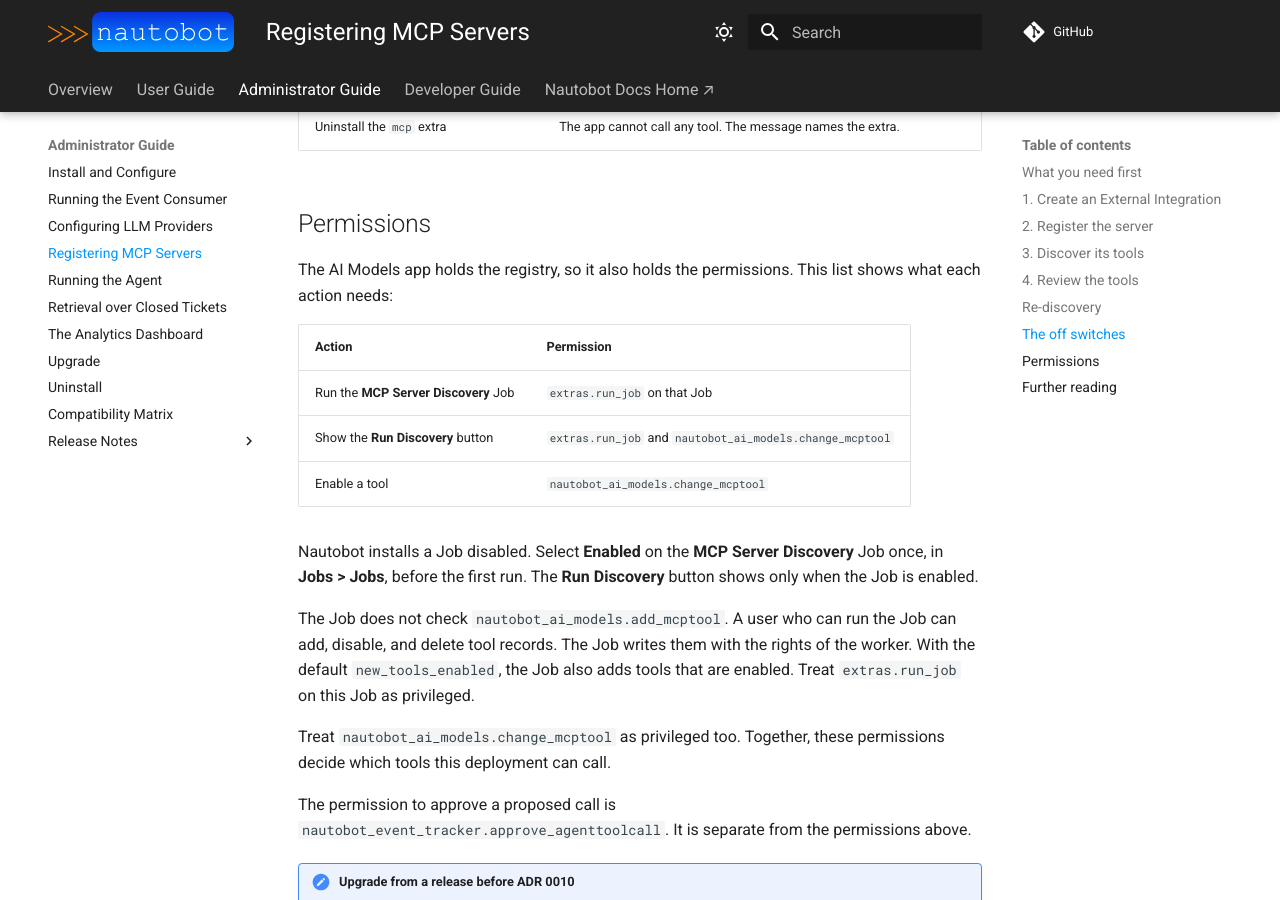
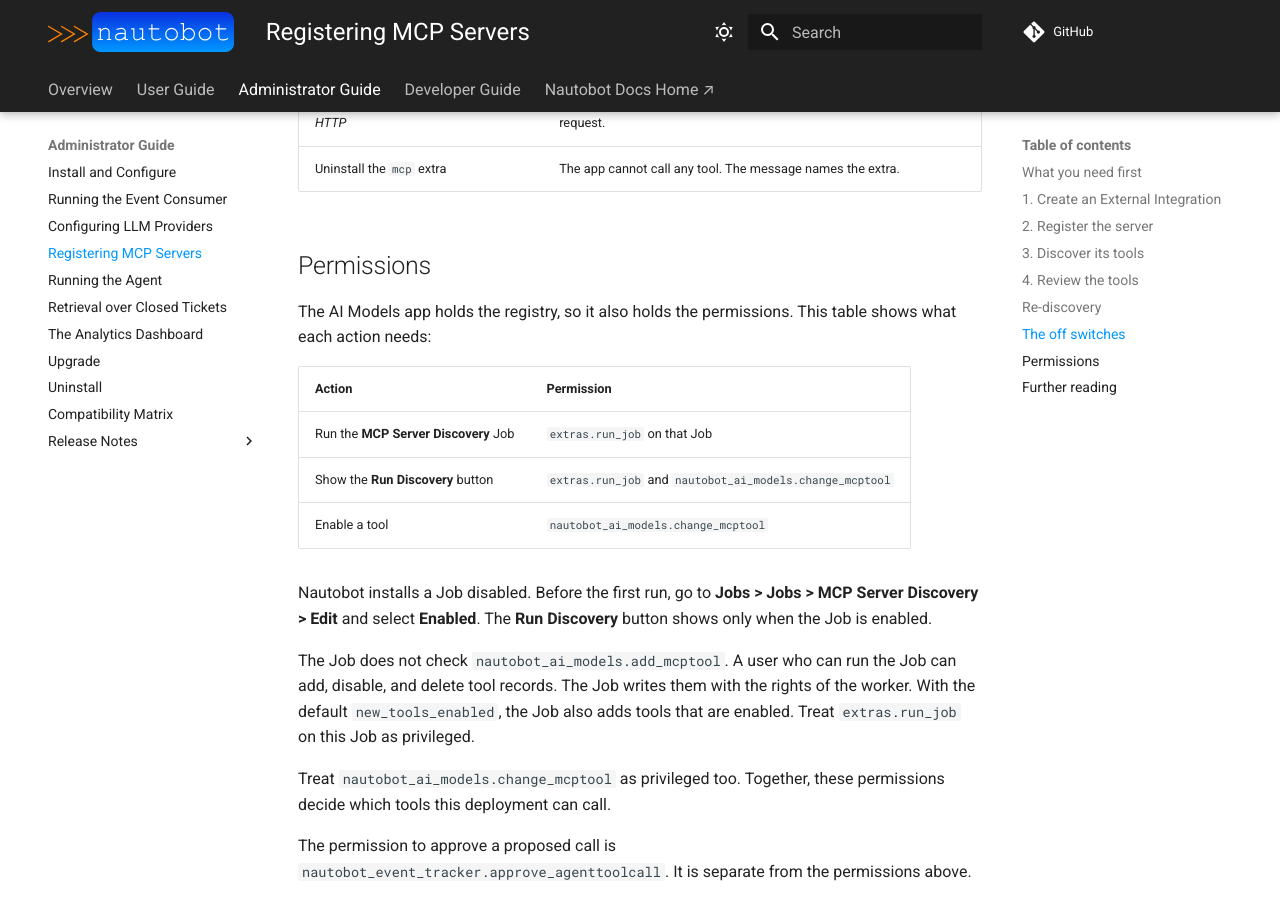
Before and after one commit to jtdub/nautobot-app-event-tracker, an MkDocs documentation site: the page built from docs/admin/mcp.md, in a window 1280 px wide and 900 px high, scrolled down 3750 px. Built offline with MkDocs 1.6.1 and Material for MkDocs 9.7.7, drawn with Linux system fonts in a browser that asks for light colours; comment, search, counter and statistics services are not loaded; some of the changed text lies outside the part shown.

Commit message:
56: Address QA round 2 findings

```diff
--- a/docs/admin/mcp.md
+++ b/docs/admin/mcp.md
@@ -76,6 +76,8 @@ The app now knows the server. The app can call no tool on it yet.
 
 ## 3. Discover its tools
 
+Before the first run, go to **Jobs > Jobs > MCP Server Discovery > Edit** and select **Enabled**.
+
 Run the **MCP Server Discovery** Job. Use one of these ways:
 
 - Go to **Jobs > Jobs** and run the Job.
@@ -140,7 +142,7 @@ two settings.
 
 ## Permissions
 
-The AI Models app holds the registry, so it also holds the permissions. This list shows what each action
+The AI Models app holds the registry, so it also holds the permissions. This table shows what each action
 needs:
 
 | Action | Permission |
@@ -149,8 +151,7 @@ needs:
 | Show the **Run Discovery** button | `extras.run_job` and `nautobot_ai_models.change_mcptool` |
 | Enable a tool | `nautobot_ai_models.change_mcptool` |
 
-Nautobot installs a Job disabled. Select **Enabled** on the **MCP Server Discovery** Job once, in
-**Jobs > Jobs**, before the first run. The **Run Discovery** button shows only when the Job is enabled.
+Nautobot installs a Job disabled. Before the first run, go to **Jobs > Jobs > MCP Server Discovery > Edit** and select **Enabled**. The **Run Discovery** button shows only when the Job is enabled.
 
 The Job does not check `nautobot_ai_models.add_mcptool`. A user who can run the Job can add, disable, and
 delete tool records. The Job writes them with the rights of the worker. With the default
```
